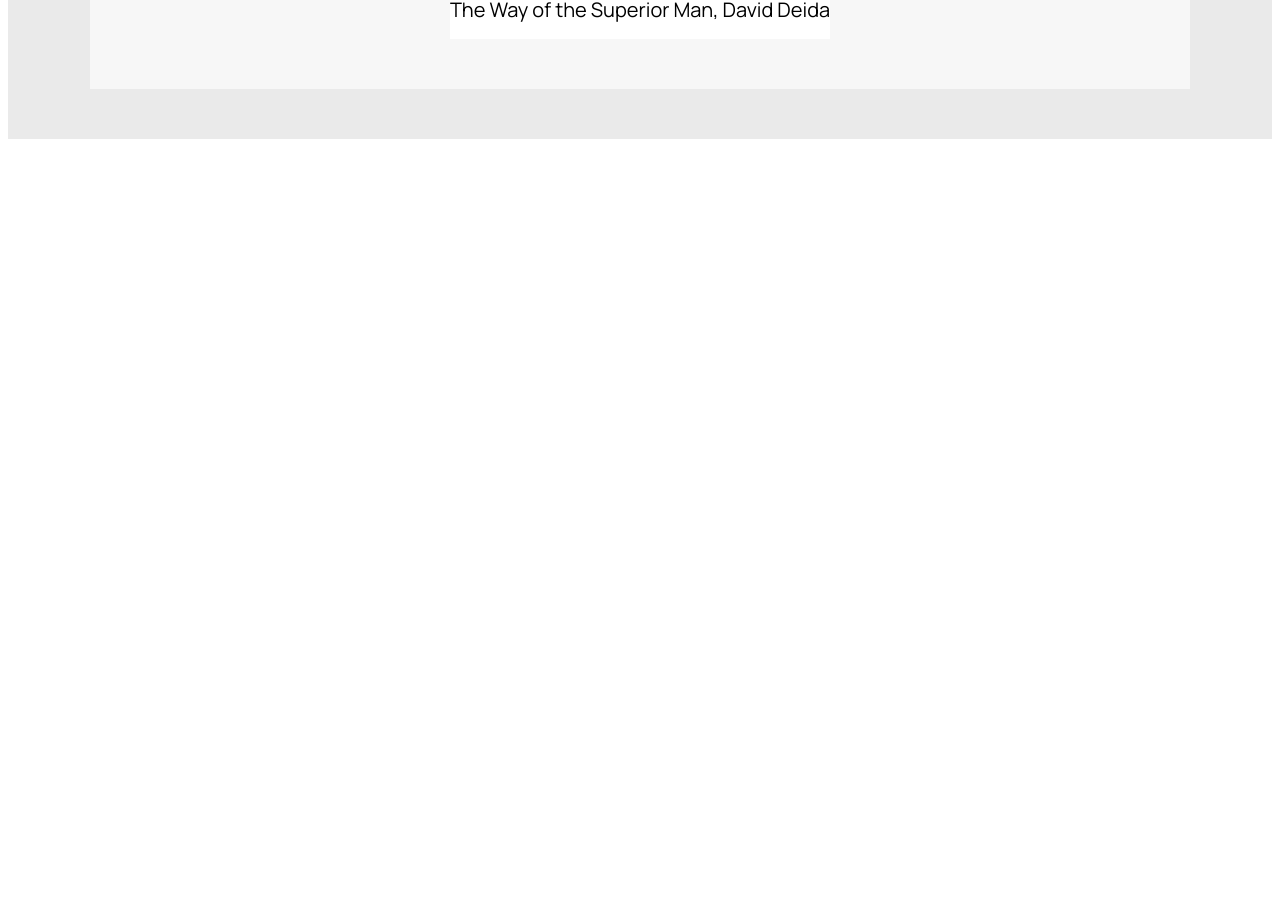
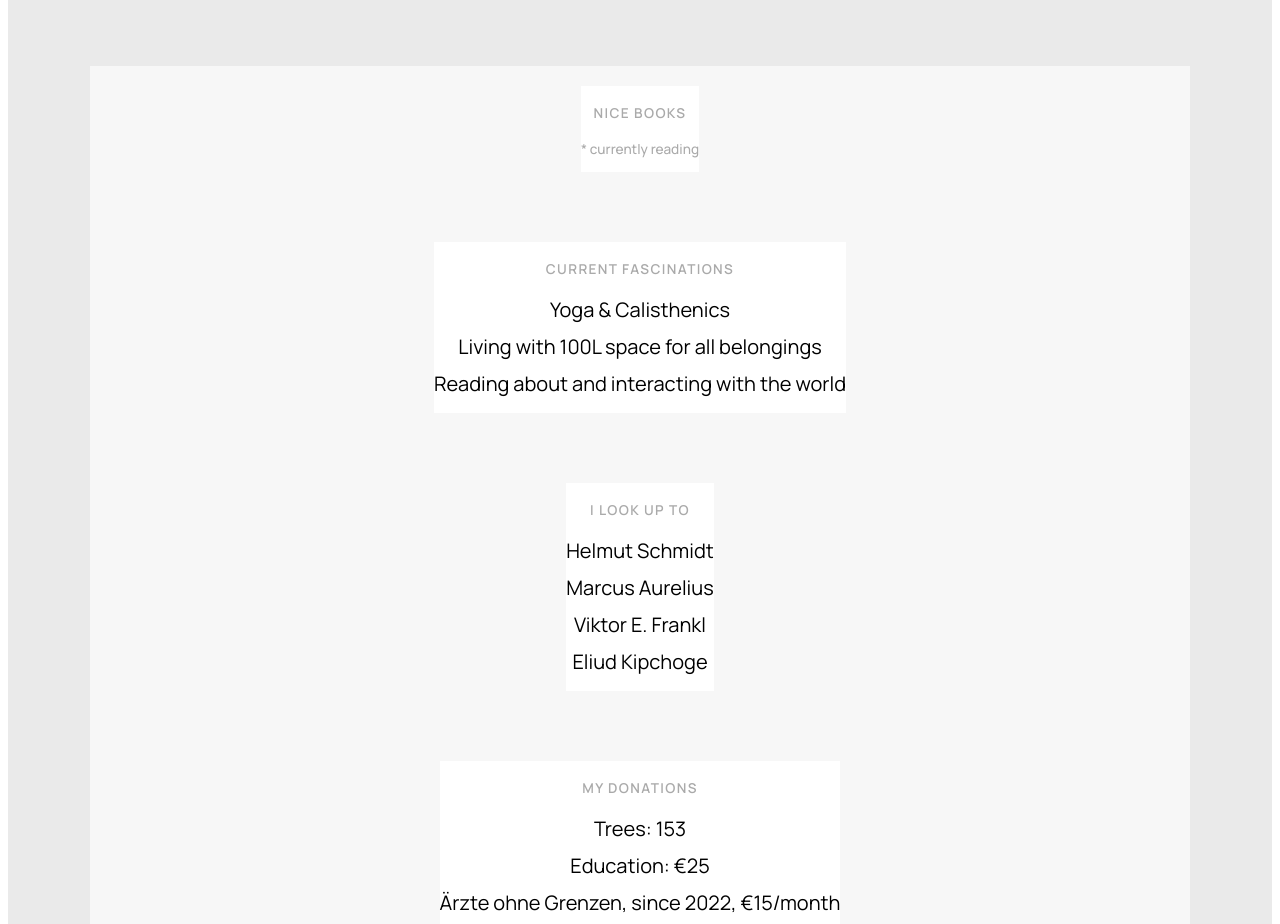
Before and after one commit to kaizhengde/kaizhengde, a React (Vite) app: page / in a window 1280 px wide. Shown: the part 173-1097 px from the top of the page. Before the commit the page ends 800 px from the top, so only its background shows below. Built offline with nearby package versions, Linux system fonts and the light colour scheme.

Commit message:
home version 1 (setup)

```diff
--- a/src/App.tsx
+++ b/src/App.tsx
@@ -1,12 +1,8 @@
-import ListContent from './components/list-content.tsx';
+import Home from '@/app/home/home.tsx';
 
 const App = () => {
   return (
-    <section className="section-content">
-      <div className="div-layer-text">
-        <ListContent title="Books 2023" listItems={["The Everything Store, Brad Stone", "The Way of the Superior Man, David Deida"]} />
-      </div>
-    </section>
+    <Home />
   )
 }
 
--- /dev/null
+++ b/src/app/footer.tsx
@@ -0,0 +1,11 @@
+const Footer = () => {
+  return (
+    <section className="section-content">
+      <div className="div-layer-text">
+        <h4>LAST UPDATE JAN 24 &nbsp;&nbsp;&nbsp;&middot;&nbsp;&nbsp;&nbsp; YOU ARE BEAUTIFUL</h4>
+      </div>
+    </section>
+  )
+}
+
+export default Footer;
--- /dev/null
+++ b/src/app/header.tsx
@@ -0,0 +1,11 @@
+const Header = () => {
+  return (
+    <section className="section-content">
+      <div className="div-layer-text">
+        <h3>KAI ZHENG</h3>
+      </div>
+    </section>
+  )
+}
+
+export default Header;
--- /dev/null
+++ b/src/app/home/home-contents.tsx
@@ -0,0 +1,57 @@
+import ListContent from '@/components/list-content.tsx';
+
+const HomeContents = () => {
+  return (
+    <section className="section-content">
+      <div className="div-layer-text">
+        <ListContent
+          title="NICE BOOKS"
+          listItems={[
+
+          ]}
+          footnote="currently reading"
+        />
+
+        <ListContent
+          title="CURRENT FASCINATIONS"
+          listItems={[
+            "Yoga & Calisthenics",
+            "Living with 100L space for all belongings",
+            "Reading about and interacting with the world",
+          ]}
+        />
+
+        <ListContent
+          title="I LOOK UP TO"
+          listItems={[
+            "Helmut Schmidt",
+            "Marcus Aurelius",
+            "Viktor E. Frankl",
+            "Eliud Kipchoge",
+          ]}
+        />
+
+        <ListContent
+          title="MY DONATIONS"
+          listItems={[
+            "Trees: 153",
+            "Education: €25",
+            "Ärzte ohne Grenzen, since 2022, €15/month",
+            "Rewind University, since 2019, €5/month",
+            "WWF Deutschland, since 2018, €5/month",
+            "PETA Deutschland, 2017-2019, €5/month",
+          ]}
+        />
+
+        <ListContent
+          title="CONTACT"
+          listItems={[
+            <a href="mailto:kai@kaizheng.de">kai@kaizheng.de</a>,
+          ]}
+        />
+      </div>
+    </section>
+  )
+}
+
+export default HomeContents;
--- /dev/null
+++ b/src/app/home/home.tsx
@@ -0,0 +1,15 @@
+import HomeContents from './home-contents';
+import Header from '../header';
+import Footer from '../footer';
+
+const Home = () => {
+  return (
+    <div>
+      <Header />
+      <HomeContents />
+      <Footer />
+    </div>
+  )
+}
+
+export default Home;
```
